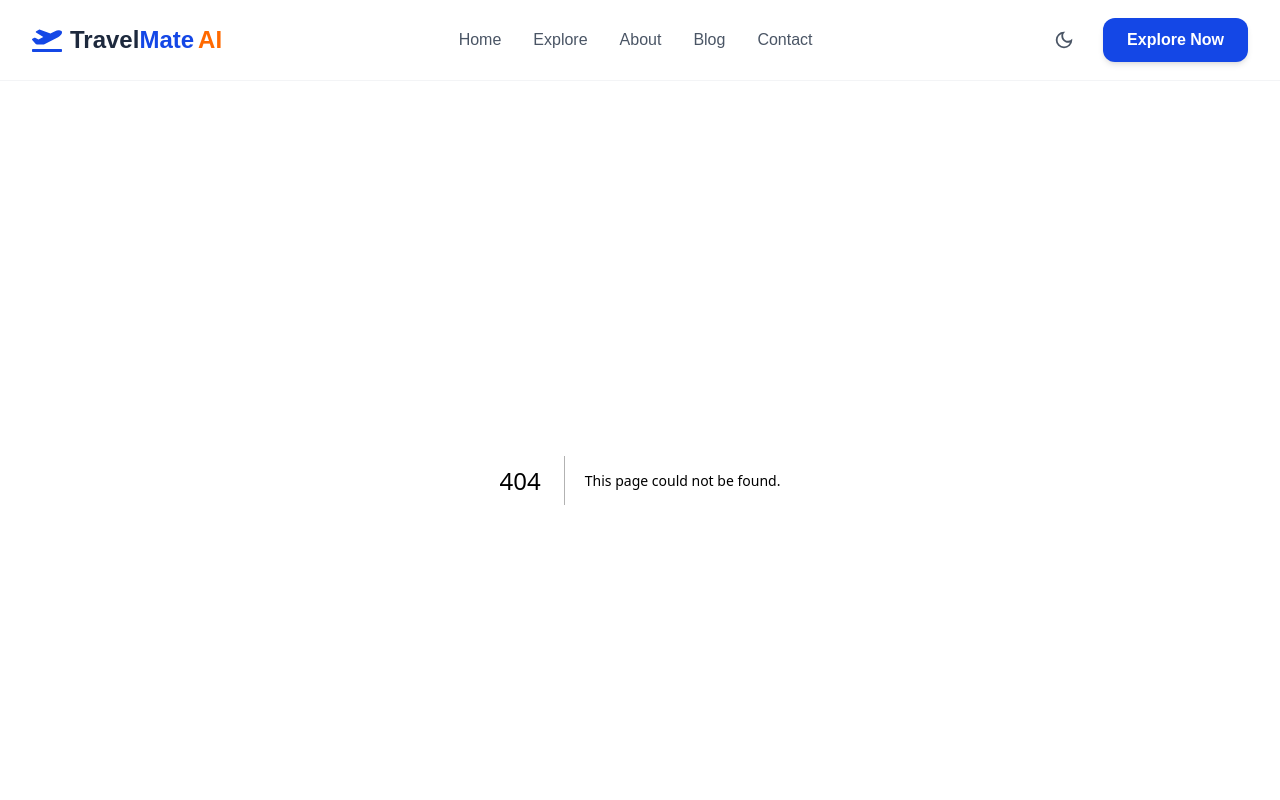
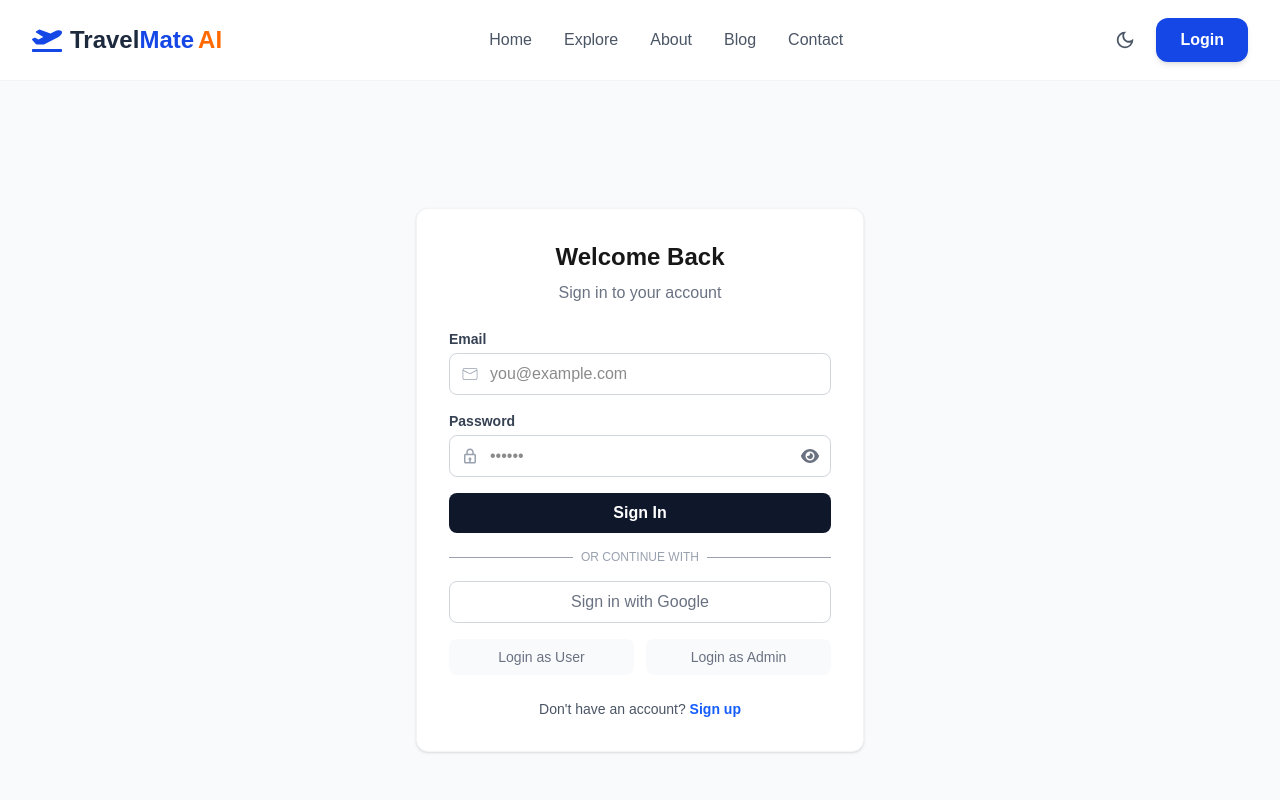
Before and after one commit to zingrin/travelmate-ai, a Next.js app: page /login in a window 1280 px wide. Before the commit this address had no page. Shown: the top 800 px of the page. Built offline with nearby package versions, Linux system fonts and the light colour scheme.

Commit message:
updated ui

```diff
--- /dev/null
+++ b/app/(auth)/login/page.tsx
@@ -0,0 +1,27 @@
+import LoginForm from "@/app/components/auth/LoginFrom";
+import Link from "next/link";
+
+export default function LoginPage() {
+  return (
+    <main className="min-h-screen flex items-center justify-center bg-gray-50 p-4">
+      <div className="w-full max-w-md p-8 bg-white border border-gray-100 shadow-sm rounded-xl">
+        <h1 className="text-2xl font-bold text-center mb-2">Welcome Back</h1>
+        <p className="text-gray-500 text-center mb-6">
+          Sign in to your account
+        </p>
+
+        <LoginForm />
+
+        <p className="text-center text-sm mt-6 text-gray-600">
+          Don't have an account?{" "}
+          <Link
+            href="/register"
+            className="font-semibold text-blue-600 hover:underline"
+          >
+            Sign up
+          </Link>
+        </p>
+      </div>
+    </main>
+  );
+}
--- /dev/null
+++ b/app/(auth)/register/page.tsx
@@ -0,0 +1,27 @@
+import RegisterForm from "@/app/components/auth/RegisterForm";
+import Link from "next/link";
+
+export default function RegisterPage() {
+  return (
+    <main className="min-h-screen flex items-center justify-center bg-gray-50 p-4">
+      <div className="w-full max-w-md p-8 bg-white border border-gray-100 shadow-sm rounded-xl">
+        <h1 className="text-2xl font-bold text-center mb-2">Create Account</h1>
+        <p className="text-gray-500 text-center mb-6">
+          Sign up for a new account
+        </p>
+
+        <RegisterForm />
+
+        <p className="text-center text-sm mt-6 text-gray-600">
+          Already have an account?{" "}
+          <Link
+            href="/login"
+            className="font-semibold text-blue-600 hover:underline"
+          >
+            Sign in
+          </Link>
+        </p>
+      </div>
+    </main>
+  );
+}
--- a/app/components/Navbar.tsx
+++ b/app/components/Navbar.tsx
@@ -4,12 +4,12 @@ import React, { useState } from "react";
 import Link from "next/link";
 import { FaPlaneDeparture } from "react-icons/fa";
 import { HiMenuAlt3, HiX } from "react-icons/hi";
-import { MdOutlineDarkMode } from "react-icons/md";
 import ThemeToggle from "./ThemeToggle";
 import Logo from "./Logo";
 
 const Navbar = () => {
   const [isOpen, setIsOpen] = useState(false);
+  const [isLoggedIn, setIsLoggedIn] = useState(false);
 
   const navLinks = [
     { name: "Home", href: "/" },
@@ -23,10 +23,9 @@ const Navbar = () => {
     <nav className="fixed w-full bg-white/80 backdrop-blur-md z-50 border-b border-gray-100">
       <div className="max-w-7xl mx-auto px-4 sm:px-6 lg:px-8">
         <div className="flex justify-between items-center h-20">
-          {/* Logo Section */}
           <Logo />
 
-          {/* Desktop Navigation Links (Laptop/Desktop) */}
+          {/* Desktop Nav */}
           <div className="hidden md:flex items-center space-x-8">
             {navLinks.map((link) => (
               <Link
@@ -39,22 +38,29 @@ const Navbar = () => {
             ))}
           </div>
 
-          {/* Right Side Icons & Button */}
-          <div className="hidden md:flex items-center gap-6">
-            {/* <button className="text-gray-600 hover:text-blue-700 transition-all text-2xl">
-              <MdOutlineDarkMode />
-            </button> */}
+          {/* Right Side Icons & Auth Buttons */}
+          <div className="hidden md:flex items-center gap-4">
             <ThemeToggle />
-            <Link href="/exploretips">
-              <button className="bg-blue-700 text-white px-6 py-2.5 rounded-xl font-semibold hover:bg-blue-800 transition-all shadow-md active:scale-95">
-                Explore Now
+
+            {isLoggedIn ? (
+              <button
+                onClick={() => setIsLoggedIn(false)}
+                className="bg-red-50 text-red-600 px-6 py-2.5 rounded-lg font-semibold hover:bg-red-100 transition-all"
+              >
+                Logout
               </button>
-            </Link>
+            ) : (
+              <Link href="/login">
+                <button className="bg-blue-700 text-white px-6 py-2.5 rounded-xl font-semibold hover:bg-blue-800 transition-all shadow-md active:scale-95">
+                  Login
+                </button>
+              </Link>
+            )}
           </div>
 
           {/* Mobile Menu Button */}
           <div className="md:hidden flex items-center gap-4">
-            <MdOutlineDarkMode className="text-2xl text-gray-600" />
+            <ThemeToggle />
             <button
               onClick={() => setIsOpen(!isOpen)}
               className="text-gray-700 text-3xl focus:outline-none"
@@ -65,16 +71,13 @@ const Navbar = () => {
         </div>
       </div>
 
-      {/* Mobile Sidebar (Phone) */}
+      {/* Mobile Sidebar */}
       <div
-        className={`fixed inset-y-0 left-0 transform ${
-          isOpen ? "translate-x-0" : "-translate-x-full"
-        } md:hidden w-64 bg-white shadow-2xl transition duration-300 ease-in-out z-50`}
+        className={`fixed inset-y-0 left-0 transform ${isOpen ? "translate-x-0" : "-translate-x-full"} md:hidden w-64 bg-white shadow-2xl transition duration-300 ease-in-out z-50`}
       >
         <div className="p-6">
           <div className="flex items-center gap-2 mb-10">
-            <FaPlaneDeparture className="text-blue-700 text-2xl" />
-            <span className="font-bold text-xl">TravelMate AI</span>
+            <Logo />
           </div>
 
           <div className="flex flex-col space-y-5">
@@ -89,16 +92,25 @@ const Navbar = () => {
               </Link>
             ))}
             <hr className="border-gray-100" />
-            <Link href="/exploretips">
-              <button className="bg-blue-700 text-white w-full py-3 rounded-lg font-bold cursor-pointer">
-                Explore Now
+
+            {isLoggedIn ? (
+              <button
+                onClick={() => setIsLoggedIn(false)}
+                className="bg-red-600 text-white w-full py-3 rounded-lg font-bold"
+              >
+                Logout
               </button>
-            </Link>
+            ) : (
+              <Link href="/login" onClick={() => setIsOpen(false)}>
+                <button className="bg-blue-700 text-white w-full py-3 rounded-lg font-bold">
+                  Login
+                </button>
+              </Link>
+            )}
           </div>
         </div>
       </div>
 
-      {/* Overlay for mobile menu */}
       {isOpen && (
         <div
           className="fixed inset-0 bg-black/20 backdrop-blur-sm md:hidden"
--- /dev/null
+++ b/app/components/auth/LoginFrom.tsx
@@ -0,0 +1,81 @@
+"use client";
+import { useState } from "react";
+import { Input } from "../ui/Input";
+import { CiMail } from "react-icons/ci";
+import { BiLock } from "react-icons/bi";
+import { FiEyeOff } from "react-icons/fi";
+import { FaEye } from "react-icons/fa6";
+
+export default function LoginForm() {
+  const [showPassword, setShowPassword] = useState(false);
+  const [formData, setFormData] = useState({ email: "", password: "" });
+
+  const handleDemoLogin = (role: "user" | "admin") => {
+    setFormData({
+      email: role === "user" ? "user@example.com" : "admin@example.com",
+      password: "123456",
+    });
+  };
+
+  return (
+    <div className="space-y-4">
+      <Input
+        label="Email"
+        icon={<CiMail size={18} />}
+        value={formData.email}
+        onChange={(e) => setFormData({ ...formData, email: e.target.value })}
+        placeholder="you@example.com"
+      />
+
+      <div className="relative">
+        <Input
+          label="Password"
+          icon={<BiLock size={18} />}
+          type={showPassword ? "text" : "password"}
+          value={formData.password}
+          onChange={(e) =>
+            setFormData({ ...formData, password: e.target.value })
+          }
+          placeholder="••••••"
+        />
+        <button
+          type="button"
+          onClick={() => setShowPassword(!showPassword)}
+          className="absolute right-3 top-9 text-gray-500"
+        >
+          {showPassword ? <FiEyeOff size={18} /> : <FaEye size={18} />}
+        </button>
+      </div>
+
+      <button className="w-full bg-[#0f172a] text-white py-2 rounded-lg font-semibold hover:bg-slate-800 transition">
+        Sign In
+      </button>
+
+      <div className="flex items-center gap-2 text-xs text-gray-400">
+        <div className="flex-1 border-t"></div>
+        OR CONTINUE WITH
+        <div className="flex-1 border-t"></div>
+      </div>
+
+      <button className="w-full flex items-center text-gray-500 justify-center gap-2 border border-gray-300 py-2 rounded-lg hover:bg-gray-100 transition">
+        {/* Google Icon here */}
+        Sign in with Google
+      </button>
+
+      <div className="grid grid-cols-2 gap-3">
+        <button
+          onClick={() => handleDemoLogin("user")}
+          className="bg-gray-50 py-2 rounded-lg text-sm text-gray-500 font-medium hover:bg-gray-200 transition"
+        >
+          Login as User
+        </button>
+        <button
+          onClick={() => handleDemoLogin("admin")}
+          className="bg-gray-50 py-2 rounded-lg text-sm  text-gray-500 font-medium hover:bg-gray-200 transition"
+        >
+          Login as Admin
+        </button>
+      </div>
+    </div>
+  );
+}
--- /dev/null
+++ b/app/components/auth/RegisterForm.tsx
@@ -0,0 +1,44 @@
+"use client";
+import { useState } from "react";
+import { Input } from "../ui/Input";
+import { FaEye, FaLock, FaMailBulk, FaUserAstronaut } from "react-icons/fa";
+import { FiEyeOff } from "react-icons/fi";
+import { GiButtonFinger } from "react-icons/gi";
+
+export default function RegisterForm() {
+  const [showPassword, setShowPassword] = useState(false);
+
+  return (
+    <form className="space-y-4" onSubmit={(e) => e.preventDefault()}>
+      <Input
+        label="Full Name"
+        icon={<FaUserAstronaut size={18} />}
+        placeholder="John Doe"
+      />
+
+      <Input
+        label="Email"
+        icon={<FaMailBulk size={18} />}
+        placeholder="you@example.com"
+      />
+
+      <div className="relative">
+        <Input
+          label="Password"
+          icon={<FaLock size={18} />}
+          type={showPassword ? "text" : "password"}
+          placeholder="••••••"
+        />
+        <button
+          type="button"
+          onClick={() => setShowPassword(!showPassword)}
+          className="absolute right-3 top-9 text-gray-400"
+        >
+          {showPassword ? <FiEyeOff size={18} /> : <FaEye size={18} />}
+        </button>
+      </div>
+
+      <GiButtonFinger type="submit">Create Account</GiButtonFinger>
+    </form>
+  );
+}
--- /dev/null
+++ b/app/components/ui/Input.tsx
@@ -0,0 +1,25 @@
+import React from "react";
+
+interface InputProps extends React.InputHTMLAttributes<HTMLInputElement> {
+  label: string;
+  icon?: React.ReactNode;
+}
+
+export const Input = ({ label, icon, ...props }: InputProps) => (
+  <div className="w-full">
+    <label className="block text-sm font-semibold mb-1 text-gray-700">
+      {label}
+    </label>
+    <div className="relative">
+      {icon && (
+        <div className="absolute left-3 top-1/2 -translate-y-1/2 text-gray-400">
+          {icon}
+        </div>
+      )}
+      <input
+        className={`w-full py-2 border rounded-lg outline-none focus:ring-2 focus:ring-blue-600 ${icon ? "pl-10" : "px-4"} border-gray-300`}
+        {...props}
+      />
+    </div>
+  </div>
+);
--- a/package.json
+++ b/package.json
@@ -9,14 +9,17 @@
     "lint": "eslint"
   },
   "dependencies": {
+    "@hookform/resolvers": "^5.2.2",
     "framer-motion": "^12.38.0",
     "next": "16.2.2",
     "next-themes": "^0.4.6",
     "react": "19.2.4",
     "react-countup": "^6.5.3",
     "react-dom": "19.2.4",
+    "react-hook-form": "^7.72.1",
     "react-icons": "^5.6.0",
-    "react-intersection-observer": "^10.0.3"
+    "react-intersection-observer": "^10.0.3",
+    "zod": "^4.3.6"
   },
   "devDependencies": {
     "@tailwindcss/postcss": "^4",
```
Also changed, not shown: 1 other file (tests, documents, lock files or other folders).
